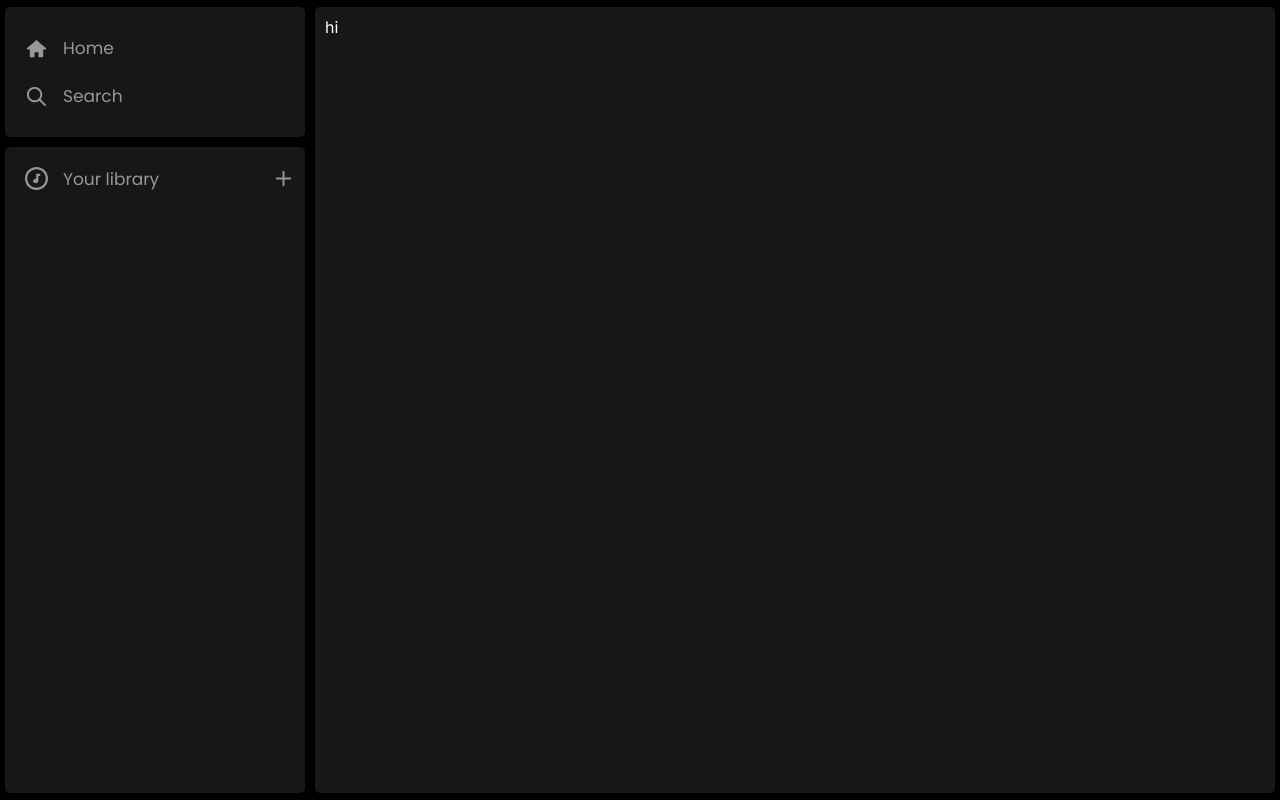
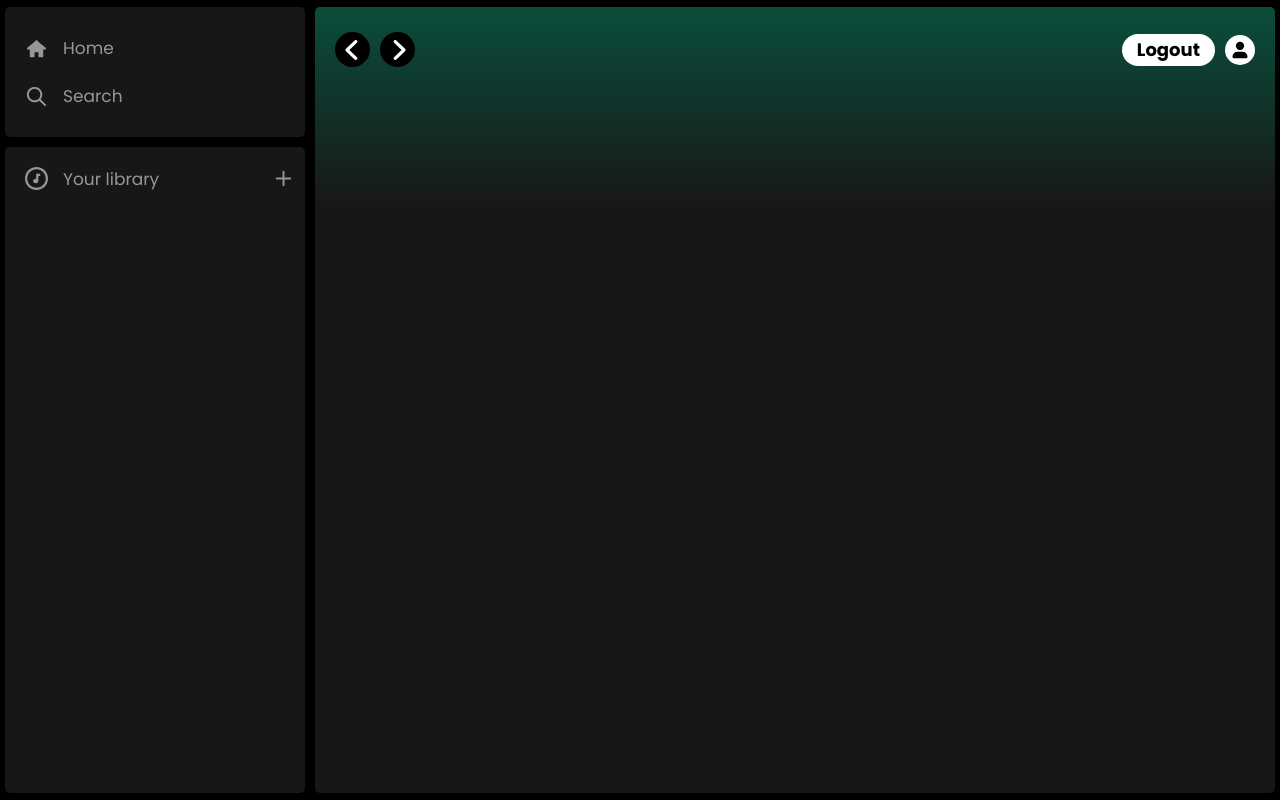
Before and after one commit to Izakiel81/spotify-clone, a Next.js app: page / in a window 1280 px wide. Built offline with nearby package versions, Linux system fonts and the light colour scheme.

Commit message:
main-page: header added

```diff
--- a/app/components/ui/main-page/MainPage.module.css
+++ b/app/components/ui/main-page/MainPage.module.css
@@ -14,5 +14,4 @@
   background-color: #181718;
   color: #fff;
   border-radius: 5px;
-  padding: 10px;
 }
--- a/app/components/ui/main-page/MainPage.tsx
+++ b/app/components/ui/main-page/MainPage.tsx
@@ -1,15 +1,18 @@
 import React from "react";
 import styles from "./MainPage.module.css";
-import HomeSVG from "./assets/HomeSVG";
-import SearchSVG from "./assets/SearchSVG";
+import HomeSVG from "./navbar/assets/HomeSVG";
+import SearchSVG from "./navbar/assets/SearchSVG";
 import Navbar from "./navbar/Navbar";
+import MainContent from "./main-content/MainContent";
 
 
 function MainPage() {
   return (
     <div className={styles.main_page}>
       <Navbar />
-      <main className={styles.main_content}>hi</main>
+      <main className={styles.main_content}>
+        <MainContent/>
+      </main>
     </div>
   );
 }
--- /dev/null
+++ b/app/components/ui/main-page/main-content/MainContent.module.css
@@ -0,0 +1,88 @@
+.header {
+  border-radius: 5px;
+  width: 100%;
+  height: 200px;
+  background: linear-gradient(to bottom, #065f46c2, #00000000);
+
+  padding: 25px 20px;
+}
+
+.header_title {
+  display: flex;
+  flex-direction: row;
+  align-items: center;
+  justify-content: space-between;
+}
+
+.header_buttons_container {
+  display: flex;
+  flex-direction: row;
+  align-items: center;
+
+  gap: 10px;
+}
+.arrow_button {
+  cursor: pointer;
+
+  background-color: #000;
+  border-radius: 50%;
+
+  display: flex;
+  justify-content: center;
+  align-items: center;
+
+  width: 35px;
+  height: 35px;
+}
+
+.header_arrow_svg {
+  width: 20px;
+  height: 20px;
+}
+
+.login_container {
+  display: flex;
+  flex-direction: row;
+  align-items: center;
+
+  gap: 10px;
+}
+
+.login_button {
+  cursor: pointer;
+  border: none;
+
+  background-color: #fff;
+  color: #000;
+
+  font: 700 18px/22px Poppins;
+
+  border-radius: 20px;
+
+  padding: 0 15px;
+  height: 32px;
+
+  transition: all 0.3s ease;
+
+  &:hover {
+    background-color: #000;
+    color: #fff;
+  }
+}
+
+.login_icon {
+  background-color: #fff;
+  border-radius: 50%;
+
+  display: flex;
+  justify-content: center;
+  align-items: center;
+
+  width: 30px;
+  height: 30px;
+}
+
+.login_svg {
+  width: 20px;
+  height: 20px;
+}
--- /dev/null
+++ b/app/components/ui/main-page/main-content/MainContent.tsx
@@ -0,0 +1,34 @@
+import React from "react";
+import styles from "./MainContent.module.css";
+import ArrowSVG from "./assets/ArrowSVG";
+import UserSVG from "./assets/UserSVG";
+
+type Props = {};
+
+function MainContent({}: Props) {
+  return (
+    <>
+      <header className={styles.header}>
+        <span className={styles.header_title}>
+          <span className={styles.header_buttons_container}>
+            <span className={styles.arrow_button}>
+              <ArrowSVG className={styles.header_arrow_svg} />
+            </span>
+            <span className={styles.arrow_button}>
+              <ArrowSVG
+                className={styles.header_arrow_svg}
+                style={{ transform: "rotate(180deg)" }}
+              />
+            </span>
+          </span>
+          <span className={styles.login_container}>
+            <button className={styles.login_button}>Logout</button>
+            <span className={styles.login_icon}><UserSVG className={styles.login_svg}/></span>
+          </span>
+        </span>
+      </header>
+    </>
+  );
+}
+
+export default MainContent;
--- /dev/null
+++ b/app/components/ui/main-page/main-content/assets/ArrowSVG.tsx
@@ -0,0 +1,43 @@
+import React from "react";
+
+type Props = {
+  className?: string;
+  style?: React.CSSProperties;
+};
+
+function ArrowSVG({ className, style }: Props) {
+  return (
+    <svg
+      className={className}
+      style={style}
+      viewBox="-3 0 25 25"
+      xmlns="http://www.w3.org/2000/svg"
+      xmlnsXlink="http://www.w3.org/1999/xlink"
+    >
+      <g
+        id="icons"
+        stroke="none"
+        strokeWidth={1}
+        fill="none"
+        fillRule="evenodd"
+      >
+        <g
+          id="ui-gambling-website-lined-icnos-casinoshunter"
+          transform="translate(-1913.000000, -158.000000)"
+          fill="#fff"
+          fillRule="nonzero"
+        >
+          <g id={"1"} transform="translate(1350.000000, 120.000000)">
+            <path
+              d="M566.453517,38.569249 L577.302459,48.9938158 L577.39261,49.0748802 C577.75534,49.423454 577.968159,49.8870461 578,50.4382227 L577.998135,50.6228229 C577.968159,51.1129539 577.75534,51.576546 577.333675,51.9774469 L577.339095,51.9689832 L566.453517,62.430751 C565.663694,63.1897497 564.399001,63.1897497 563.609178,62.430751 C562.796941,61.650213 562.796941,60.3675924 563.609432,59.5868106 L573.012324,50.5572471 L563.609178,41.4129456 C562.796941,40.6324076 562.796941,39.349787 563.609178,38.569249 C564.399001,37.8102503 565.663694,37.8102503 566.453517,38.569249 Z"
+              id="left"
+              transform="translate(570.500000, 50.500000) scale(-1, 1) translate(-570.500000, -50.500000) "
+            />
+          </g>
+        </g>
+      </g>
+    </svg>
+  );
+}
+
+export default ArrowSVG;
--- /dev/null
+++ b/app/components/ui/main-page/main-content/assets/UserSVG.tsx
@@ -0,0 +1,28 @@
+import React from "react";
+
+type Props = {
+    className?: string;
+};
+
+function UserSVG({className}: Props) {
+  return (
+    <svg
+      fill="#000000"
+      viewBox="0 0 24 24"
+      id="user"
+      data-name="Flat Color"
+      xmlns="http://www.w3.org/2000/svg"
+      className={className}
+    >
+      <path
+        id="primary"
+        d="M21,20a2,2,0,0,1-2,2H5a2,2,0,0,1-2-2,6,6,0,0,1,6-6h6A6,6,0,0,1,21,20Zm-9-8A5,5,0,1,0,7,7,5,5,0,0,0,12,12Z"
+        style={{
+          fill: "rgb(0, 0, 0)",
+        }}
+      />
+    </svg>
+  );
+}
+
+export default UserSVG;
```
Also changed, not shown: app/components/ui/main-page/navbar/Navbar.tsx (+4 -4 lines), app/components/ui/main-page/navbar/assets/HomeSVG.tsx (renamed from app/components/ui/main-page/assets/HomeSVG.tsx), app/components/ui/main-page/navbar/assets/LibraryMusicSVG.tsx (renamed from app/components/ui/main-page/assets/LibraryMusicSVG.tsx), app/components/ui/main-page/navbar/assets/PlusSVG.tsx (renamed from app/components/ui/main-page/assets/PlusSVG.tsx), app/components/ui/main-page/navbar/assets/SearchSVG.tsx (renamed from app/components/ui/main-page/assets/SearchSVG.tsx).
